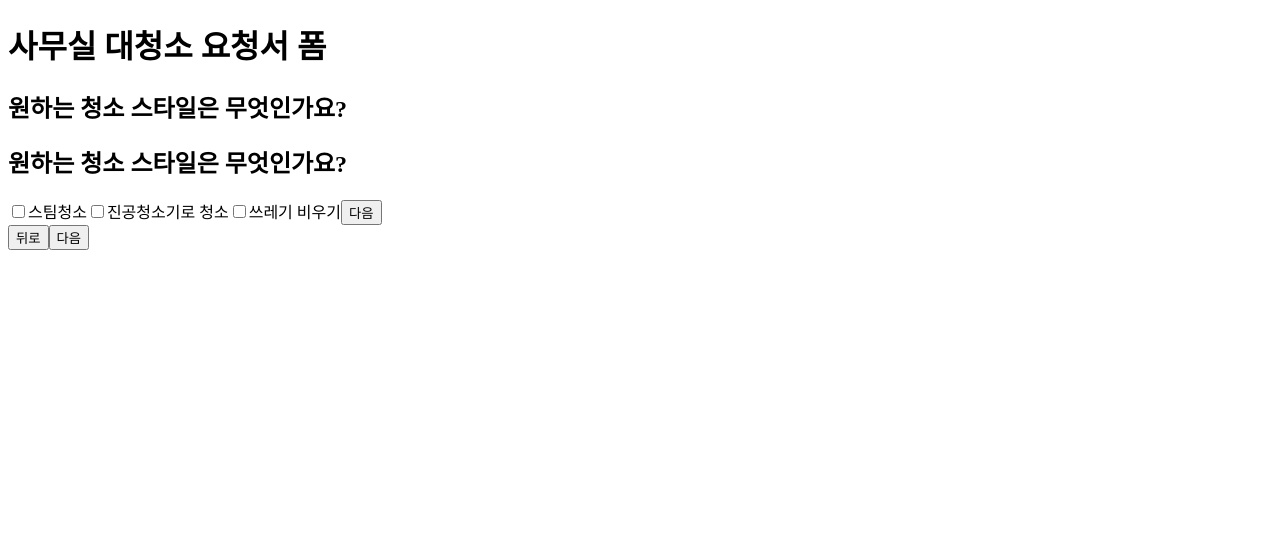
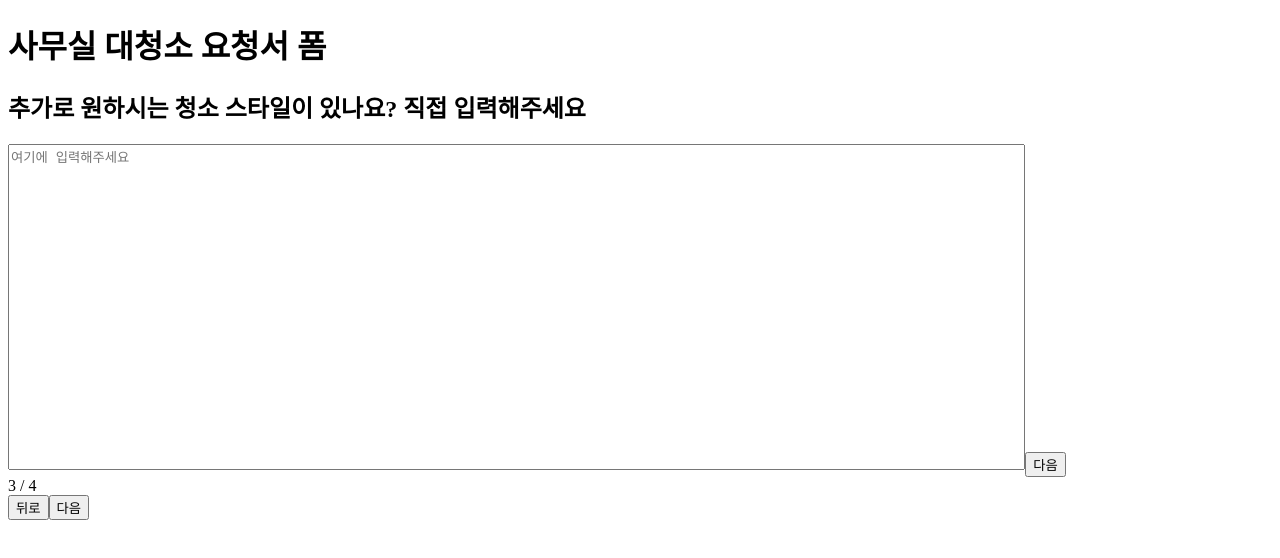
Before and after one commit to curlyjun/multi-step-form, a React (Create React App) app: page / in a window 1280 px wide. Shown: the top 558 px of the page. Built offline with nearby package versions, Linux system fonts and the light colour scheme.

Commit message:
feat: Add TextInputForm

```diff
--- a/src/App.tsx
+++ b/src/App.tsx
@@ -44,9 +44,9 @@ const App: React.FC = () => {
         <h1>{title}</h1>
       </header>
       <div>
-        <h2>{items[step - 1].title}</h2>
         <MultiStepForm items={items} />
       </div>
+      <div>{`${step} / ${items.length}`}</div>
       <button onClick={onPrevious}> 뒤로</button>
       <button onClick={onNext}> 다음</button>
     </div>
--- /dev/null
+++ b/src/components/TextInput.tsx
@@ -0,0 +1,21 @@
+import React from 'react';
+
+interface Props {
+  value: string;
+  onChange: (e: React.ChangeEvent<HTMLTextAreaElement>) => void;
+}
+
+const TextInput: React.SFC<Props> = ({ value, onChange }) => {
+  return (
+    <>
+      <textarea
+        style={{ resize: 'none', width: '80%', height: 320 }}
+        placeholder="여기에 입력해주세요"
+        value={value}
+        onChange={onChange}
+      />
+    </>
+  );
+};
+
+export default TextInput;
--- a/src/containers/MuitiStepForm.tsx
+++ b/src/containers/MuitiStepForm.tsx
@@ -17,7 +17,7 @@ const MuitiStepForm: React.FC<Props> = ({ items }) => {
     case RADIO:
       return <RadioForm item={items[step - 1]} />;
     case TEXTINPUT:
-      return <TextInputForm />;
+      return <TextInputForm item={items[step - 1]} />;
     case SELECTBOX:
       return <SelectboxForm />;
     default:
--- a/src/containers/forms/TextInputForm.tsx
+++ b/src/containers/forms/TextInputForm.tsx
@@ -1,7 +1,52 @@
-import React from 'react';
+/* eslint-disable react-hooks/exhaustive-deps */
+import React, { useState, useEffect } from 'react';
+import { FormProps } from '../../types';
+import TextInput from '../../components/TextInput';
+import { useDispatch } from 'react-redux';
+import { SUBMIT_FORM } from '../../reducers/input';
+import { INCREASE_STEP } from '../../reducers/step';
 
-const TextInputForm = () => {
-  return <div>TextInputForm</div>;
+const TextInputForm: React.FC<FormProps> = ({ item }) => {
+  const dispatch = useDispatch();
+  const [text, setText] = useState('');
+
+  useEffect(() => {
+    if (item.answer && item.answer.length > 0) {
+      setText(item.answer[0]);
+    }
+  }, []);
+
+  const onChangeTextInput = (e: React.ChangeEvent<HTMLTextAreaElement>) => {
+    console.log(e.target.value);
+    setText(e.target.value);
+    console.log([e.target.value]);
+  };
+
+  const onSubmit = (e: React.FormEvent) => {
+    e.preventDefault();
+    if (!text && !text.trim()) {
+      return alert('입력해주세요');
+    }
+
+    dispatch({
+      type: SUBMIT_FORM,
+      data: {
+        id: item.itemId,
+        answer: [text],
+      },
+    });
+    dispatch({
+      type: INCREASE_STEP,
+    });
+  };
+
+  return (
+    <form onSubmit={onSubmit}>
+      <h2>{item.title}</h2>
+      <TextInput value={text} onChange={onChangeTextInput} />
+      <button type="submit"> 다음</button>
+    </form>
+  );
 };
 
 export default TextInputForm;
--- a/src/reducers/input.ts
+++ b/src/reducers/input.ts
@@ -20,7 +20,11 @@ type ActionTypes = loadInputFileAction | submitFormAction;
 const initialState: Input = {
   formId: 0,
   title: '',
-  items: [{ itemId: 0, title: '', formType: 1, options: [] }],
+  items: [
+    { itemId: 0, title: '', formType: 1, options: [] },
+    { itemId: 0, title: '', formType: 1, options: [] },
+    { itemId: 0, title: '', formType: 1, options: [] },
+  ],
 };
 
 export default (state = initialState, action: ActionTypes) => {
--- a/src/reducers/step.ts
+++ b/src/reducers/step.ts
@@ -10,7 +10,7 @@ interface DecreaseStepAction {
 
 type ActionTypes = IncreaseStepAction | DecreaseStepAction;
 
-export default (state = 1, action: ActionTypes) => {
+export default (state = 3, action: ActionTypes) => {
   switch (action.type) {
     case INCREASE_STEP:
       return state + 1;
```
